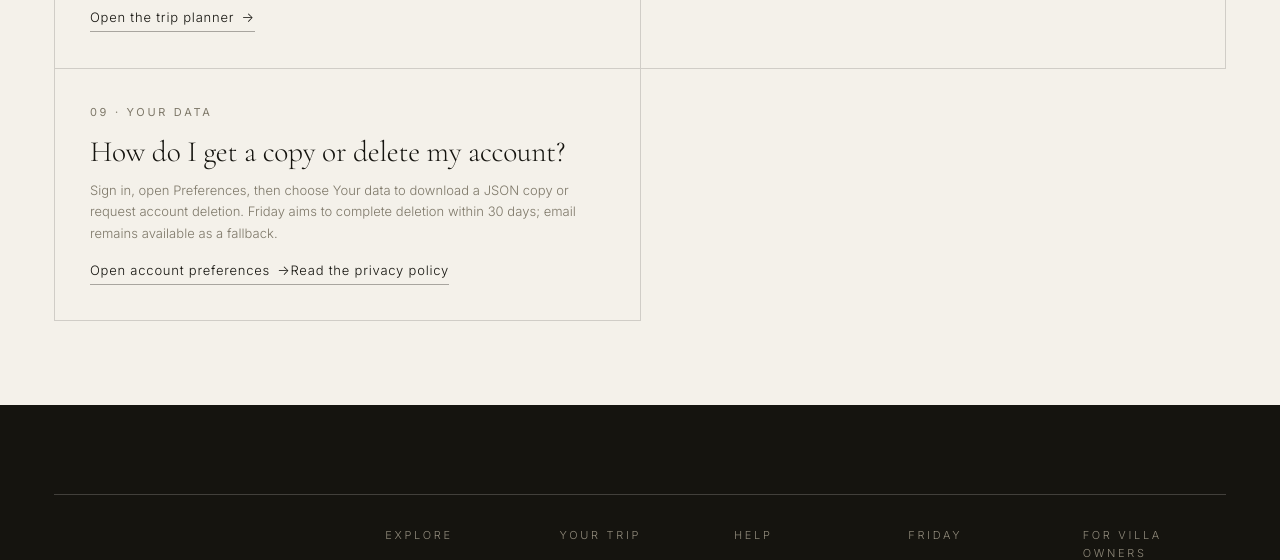
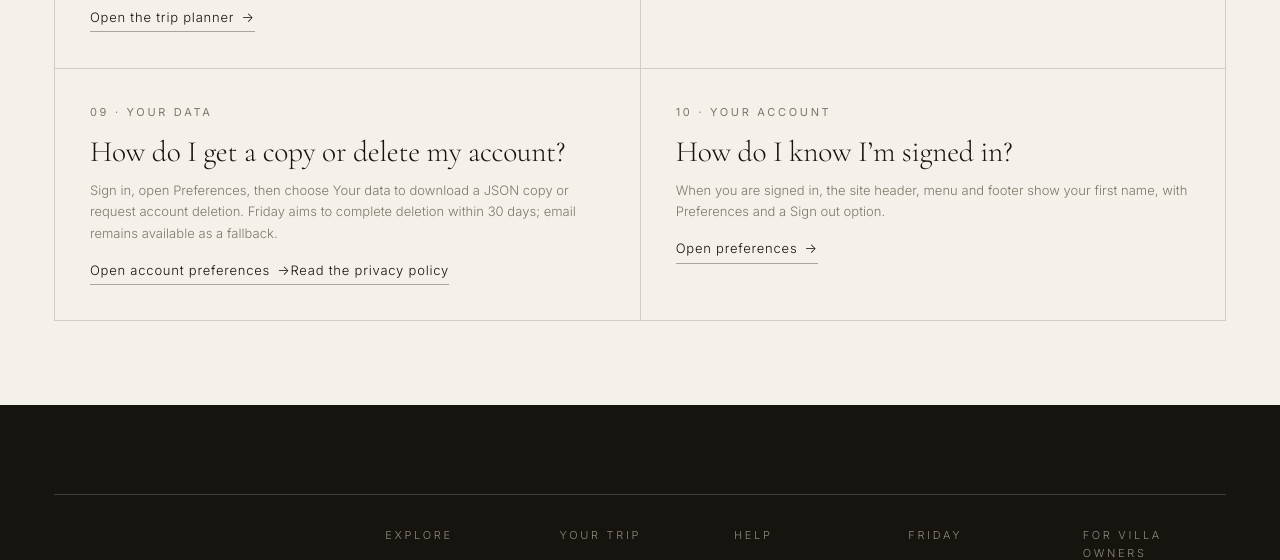
Before and after one commit to mdarooka/friday, a website: page help.html in a window 1280 px wide. Shown: the part 1628-2188 px from the top of the page. Drawn offline with nearby package versions, Linux system fonts and the light colour scheme; no server answers.

Commit message:
Help: explain the signed-in header, menu and footer
Adds one FAQ item to the help page: when signed in, the site header,
menu and footer show the first name with Preferences and Sign out (PR #61).

```diff
--- a/help.html
+++ b/help.html
@@ -109,6 +109,7 @@
     <article class="help-item"><p class="eyebrow">07 &middot; AI planning</p><h2 class="h3">What can the AI planner do?</h2><p>Friday&rsquo;s AI planner creates draft suggestions and itineraries; details may be wrong or out of date, so review them before relying on them. It never makes or confirms a booking. If you&rsquo;d like a quote, review your draft and send it to Friday&rsquo;s team; a booking exists only when Friday confirms it in writing.</p><a class="link" href="trip.html">Open the trip planner <span class="arrow">&rarr;</span></a></article>
     <article class="help-item"><p class="eyebrow">08 &middot; Contact</p><h2 class="h3">How can I reach Friday?</h2><p>Send a trip enquiry or write to the studio.</p><a class="link" href="contact.html">Contact Friday <span class="arrow">&rarr;</span></a><a class="link help-email" href="mailto:manavdarooka1@gmail.com">manavdarooka1@gmail.com</a></article>
     <article class="help-item"><p class="eyebrow">09 &middot; Your data</p><h2 class="h3">How do I get a copy or delete my account?</h2><p>Sign in, open Preferences, then choose Your data to download a JSON copy or request account deletion. Friday aims to complete deletion within 30 days; email remains available as a fallback.</p><a class="link" href="trip.html#/preferences">Open account preferences <span class="arrow">&rarr;</span></a><a class="link" href="privacy.html">Read the privacy policy</a></article>
+    <article class="help-item"><p class="eyebrow">10 &middot; Your account</p><h2 class="h3">How do I know I&rsquo;m signed in?</h2><p>When you are signed in, the site header, menu and footer show your first name, with Preferences and a Sign out option.</p><a class="link" href="trip.html#/preferences">Open preferences <span class="arrow">&rarr;</span></a></article>
   </div>
 </div></section>
 </main>
```
Also changed, not shown: build/generate.js.
